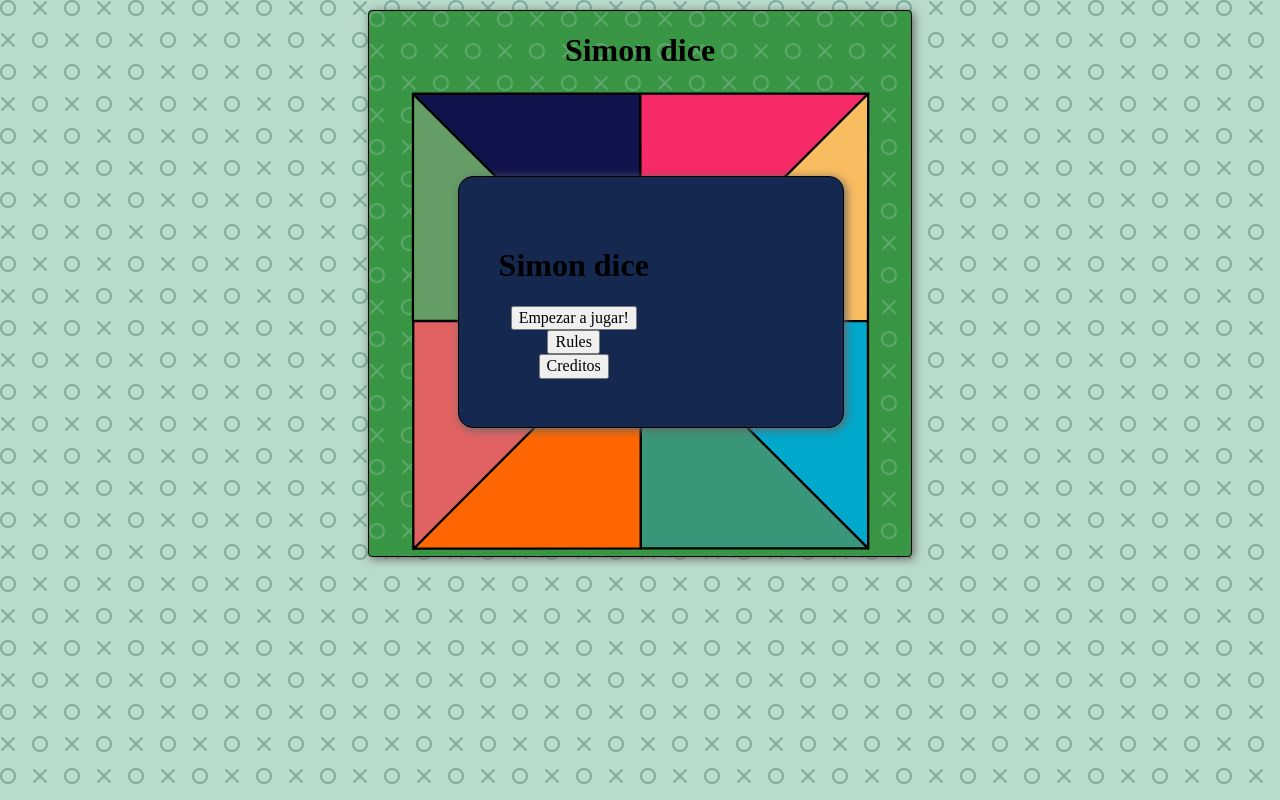
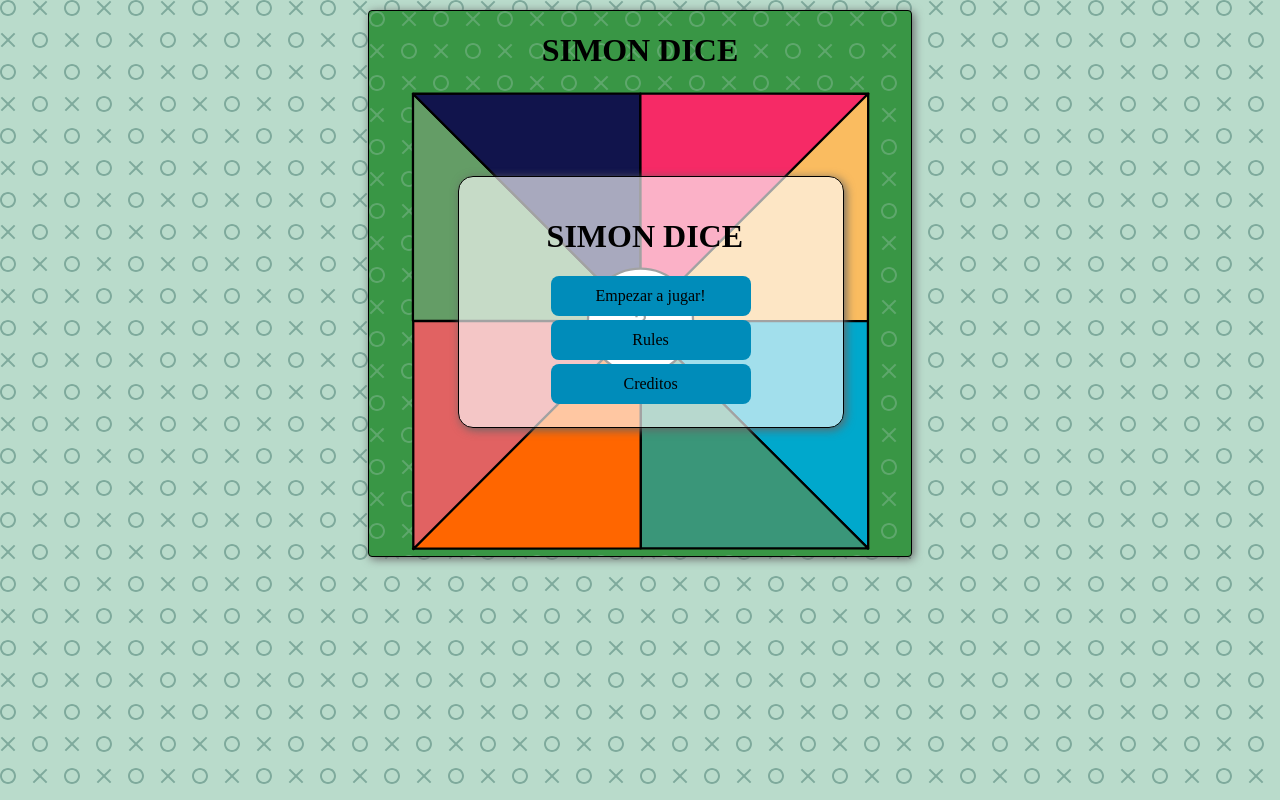
Before and after one commit to Giancarlo-Parra/Simon-dice, a plain HTML site: page src/index.html in a window 1280 px wide. Drawn offline with Linux system fonts and the light colour scheme.

Commit message:
[feat]button hover, trasparent menu

```diff
--- a/src/index.html
+++ b/src/index.html
@@ -2,7 +2,7 @@
 <html>
   <head>
     <meta charset="utf-8">
-    <title>Simon Dice</title>
+    <title>SIMON DICE</title>
     <link rel="stylesheet" href="./style/normalize.css">
     <link rel="stylesheet" href="./style/main.css">
   </head>
@@ -12,7 +12,7 @@
         <div class="menu" >
           <ul >
             <div class="buttonsConteiner">
-              <h1>Simon dice</h1>
+              <h1>SIMON DICE</h1>
               <button id="btnEmpezar" class="btn " onclick="empezarJuego()">Empezar a jugar!</button>
               <button id="btnRules" class="btn " onclick="reglas()">Rules</button>
               <button id="btnCreditos" class="btn " onclick="creditos()">Creditos</button>
@@ -22,7 +22,7 @@
       </div>
       <div class="board">
         <div class="datos">
-          <h1>Simon dice</h1>
+          <h1>SIMON DICE</h1>
         </div>
         <div class="gameboard">
           <svg
--- a/src/scripts/index.js
+++ b/src/scripts/index.js
@@ -11,7 +11,7 @@ const b6 = document.getElementById('6')
 const b7 = document.getElementById('7')
 const b8 = document.getElementById('8')
 const VELOCIDAD = 0.5;
-const ULTIMO_NIVEL = 5
+const ULTIMO_NIVEL = 10
 
 
 class Juego {
--- a/src/style/main.css
+++ b/src/style/main.css
@@ -13,6 +13,19 @@ button{
     display: block;
     margin-left: auto;
     margin-right: auto;
+    background-color: #008CBA;
+    color: black;
+    border:none;
+    border-radius: 8px;
+    width: 200px;
+    height: 40px;
+    margin: 4px;
+    transition-duration: 0.4s;
+}
+button:hover{
+    background-color: #65c5e6;
+    color: black;
+    border: 2px solid #008CBA;
 }
 
 svg{
@@ -24,6 +37,10 @@ svg{
     height: 85%;
     margin-bottom: 5px;
     }
+ul {
+    padding: 0;
+    margin: auto;
+}
 
 /* selectores por clase */
 
@@ -35,7 +52,7 @@ svg{
 }
 
 .menu {
-    background-color: #142850;
+    background-color: rgba(255, 255, 255, 0.637);;
     display: flex;
     width: 30%;
     min-height: 250px;
@@ -46,7 +63,6 @@ svg{
     border: 0.5px black solid;
     border-radius: 15px;
     box-shadow: 2px 2px 10px #666;
-
 }
 .board{
     display: flex;
@@ -110,3 +126,7 @@ svg{
  .b8.light {
     fill: #f0b1b1;
 }
+/*Selector por id*/
+#menu {
+
+}
```
